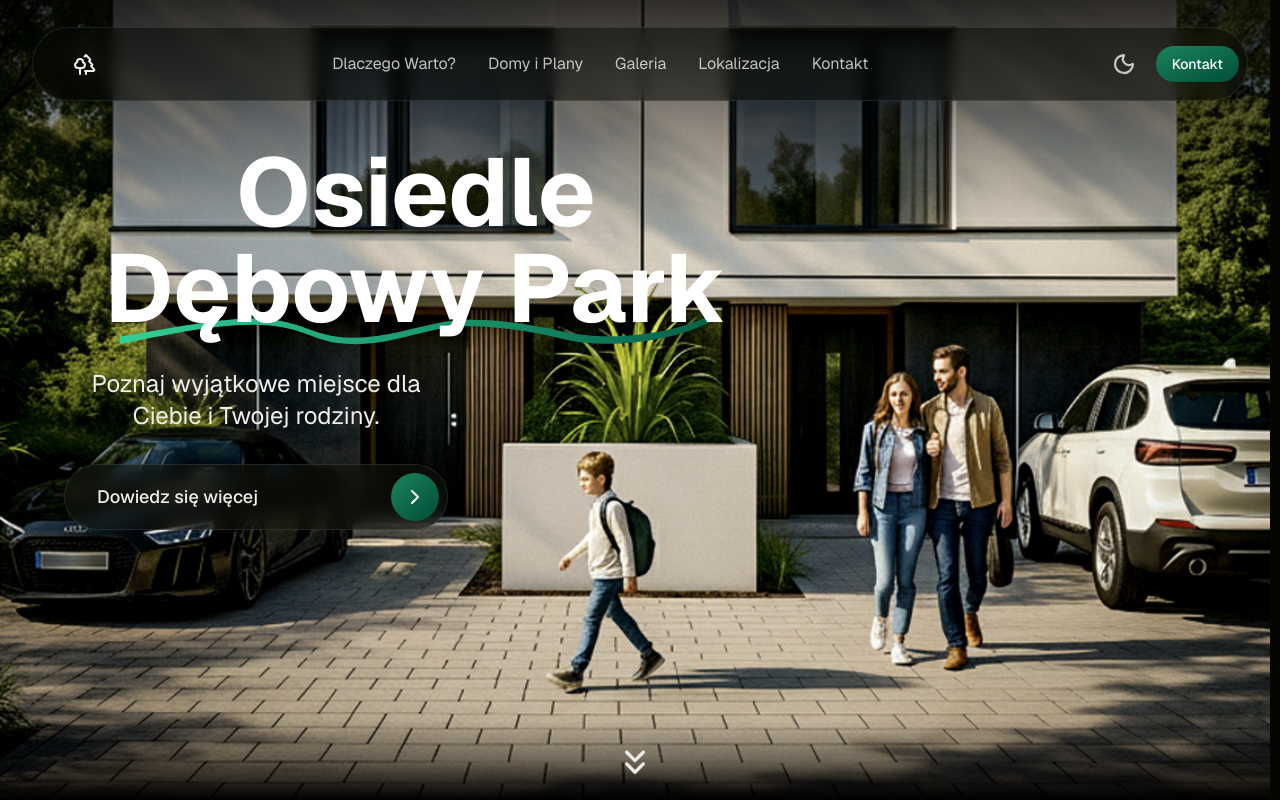
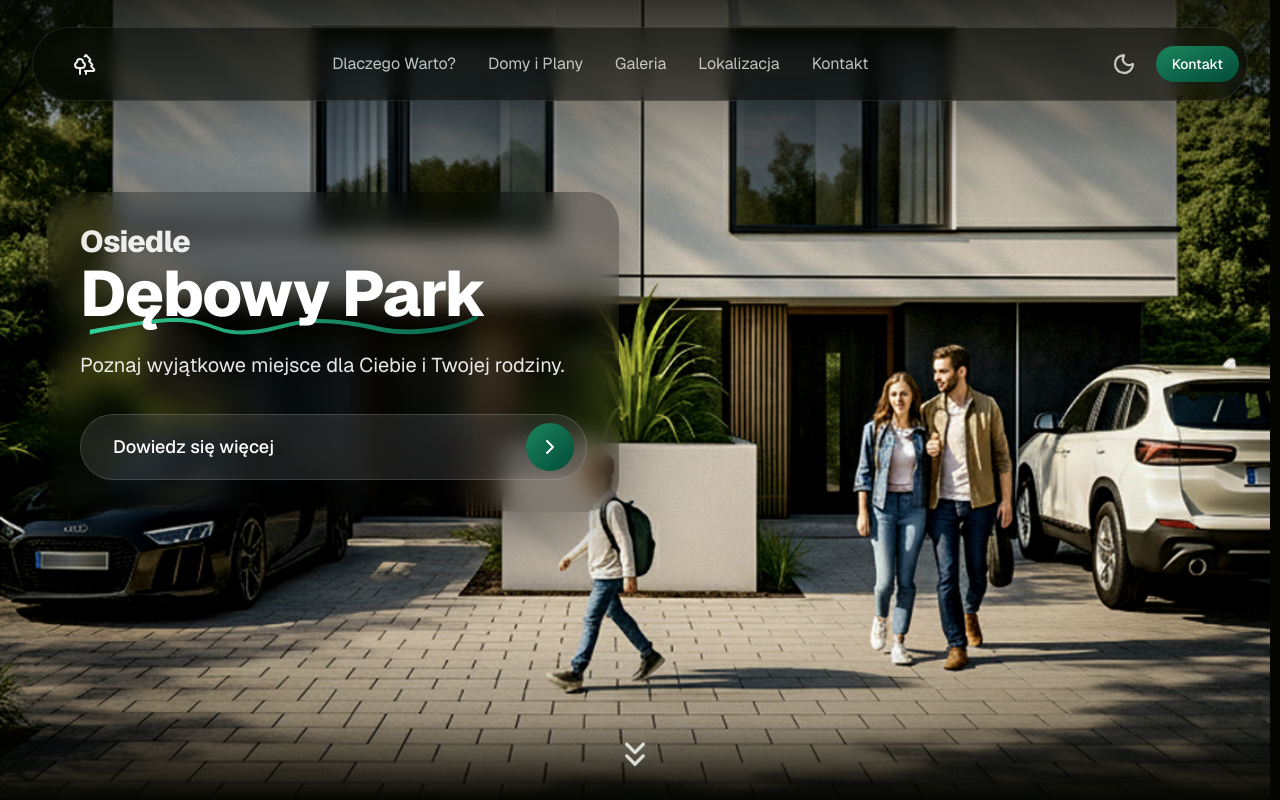
Before and after one commit to KaczmarekBartosz/jaworowa-ostrzeszow, a Next.js app: page / in a window 1280 px wide. Shown: the top 800 px of the page. Built offline with nearby package versions, Linux system fonts and the light colour scheme.

Commit message:
Kolejny redesign hero

```diff
--- /dev/null
+++ b/components/sections/hero-section copy.tsx
@@ -0,0 +1,116 @@
+"use client";
+
+import Image from "next/image";
+import { ChevronRight, ChevronsDown } from "lucide-react";
+import * as React from "react";
+
+/**
+ * Alt Hero v2
+ * - MOBILE: odtwarza układ ze screena (centrowanie, duże CTA-pill, ten sam rytm pionowy)
+ * - DESKTOP: pełnoekranowe tło + pływający panel "glass" wyrównany do lewej krawędzi kontenera (jak nawigacja)
+ * - "Dębowy Park" w jednej linii na md+
+ */
+export function HeroSection() {
+  const onScroll = React.useCallback((id: string) => {
+    const el = document.getElementById(id);
+    if (!el) return;
+    const reduced = window.matchMedia(
+      "(prefers-reduced-motion: reduce)"
+    ).matches;
+    el.scrollIntoView({
+      behavior: reduced ? ("auto" as ScrollBehavior) : "smooth",
+      block: "start",
+    });
+  }, []);
+
+  return (
+    <section
+      id="hero"
+      className="relative isolate flex min-h-[100svh] w-full items-stretch overflow-hidden"
+    >
+      {/* FULL-BLEED BG */}
+      <Image
+        src="/Artboard_2.jpg"
+        alt="Nowoczesny dom w otoczeniu zieleni – Osiedle Dębowy Park"
+        fill
+        priority
+        className="-z-10 object-cover object-bottom"
+        sizes="100vw"
+        quality={80}
+      />
+      {/* Readability helpers */}
+      <div
+        className="pointer-events-none absolute inset-0 -z-10 bg-[radial-gradient(ellipse_at_top,rgba(0,0,0,0.45),transparent_55%)]"
+        aria-hidden
+      />
+      <div
+        className="pointer-events-none absolute inset-x-0 bottom-0 -z-10 h-1/3 bg-gradient-to-t from-black/60 via-black/20 to-transparent"
+        aria-hidden
+      />
+
+      {/* CONTENT CONTAINER — aligns with site nav */}
+      <div className="relative z-10 mx-auto flex w-full max-w-7xl flex-1 items-center">
+        <div className="container mx-auto grid w-full grid-cols-1 px-4 sm:px-6 md:px-8 lg:px-12 md:grid-cols-12 md:gap-8">
+          {/* FLOATING GLASS PANEL (desktop), mobile stays transparent */}
+          <div className="md:col-span-7 lg:col-span-6">
+            <div className="mb-50 rounded-[2rem] bg-black/0 p-[clamp(2.5rem,3vw,1.5rem)] backdrop-blur-0 md:bg-black/35 md:p-8 md:shadow-[0_20px_70px_rgba(0,0,0,0.45)] md:backdrop-blur-md">
+              {/* Heading */}
+              <h1 className="text-center font-extrabold text-white md:text-left">
+                <span className="block text-[clamp(1.375rem,2.5vw,1.875rem)] tracking-tight text-white/90">
+                  Osiedle
+                </span>
+                <span className="relative inline-block md:whitespace-nowrap">
+                  <span className="relative z-10 block text-[clamp(2.5rem,6vw,4rem)] leading-[0.95] tracking-tight">
+                    Dębowy Park
+                  </span>
+                  <Image
+                    src="/underline-gradient-green.svg"
+                    alt=""
+                    width={760}
+                    height={40}
+                    className="pointer-events-none absolute -bottom-2 left-0 w-full select-none md:-bottom-3"
+                    aria-hidden
+                  />
+                </span>
+              </h1>
+
+              {/* Lead */}
+              <p className="mx-auto mt-6 max-w-prose text-center text-[clamp(1rem,1.6vw,1.25rem)] leading-relaxed text-white/90 md:text-left">
+                Poznaj wyjątkowe miejsce dla Ciebie i Twojej rodziny.
+              </p>
+
+              {/* CTA pill (faithful to mobile look) */}
+              <div className="mx-auto mt-8 max-w-[32rem] md:mx-0">
+                <button
+                  type="button"
+                  onClick={() => onScroll("dlaczego-warto")}
+                  className="group flex w-full items-center justify-between rounded-full border border-white/15 bg-white/10 px-2 py-2 backdrop-blur-sm transition-all duration-300 hover:bg-white/15 focus-visible:outline-none focus-visible:ring-2 focus-visible:ring-white/60"
+                >
+                  <span className="pl-6 text-[clamp(1.05rem,1.6vw,1.25rem)] font-medium text-white">
+                    Dowiedz się więcej
+                  </span>
+                  <span className="mr-1 flex h-12 w-12 items-center justify-center rounded-full bg-gradient-to-br from-[var(--gradient-from)] to-[var(--gradient-to)] transition-transform duration-300 group-hover:scale-110">
+                    <ChevronRight className="h-6 w-6 text-white" aria-hidden />
+                  </span>
+                </button>
+              </div>
+            </div>
+          </div>
+
+          <div className="hidden md:col-span-5 lg:col-span-6 md:block" />
+        </div>
+      </div>
+
+      {/* Mobile-only extra spacer to keep dolna część zdjęcia widoczna jak na screenie */}
+      <div className="h-[12vh] md:hidden" aria-hidden />
+
+      {/* Scroll cue */}
+      <div
+        className="pointer-events-none absolute bottom-4 left-1/2 z-20 -translate-x-1/2"
+        aria-hidden
+      >
+        <ChevronsDown className="h-10 w-10 animate-bounce text-white/90" />
+      </div>
+    </section>
+  );
+}
--- a/components/sections/hero-section.tsx
+++ b/components/sections/hero-section.tsx
@@ -1,66 +1,175 @@
 "use client";
 
 import Image from "next/image";
-import { ChevronsDown, ChevronRight, Trees } from "lucide-react";
+import { ChevronRight, ChevronsDown } from "lucide-react";
+import * as React from "react";
 
+/**
+ * Alt Hero v7 — HIGH on mobile, LOWER on desktop
+ * - MOBILE (<= md-1): content pushed UP via 3-row grid (1.7fr / auto / 0.8fr)
+ * - DESKTOP (md+): content panel lowered using a page-high grid (1fr / auto / 1.6fr)
+ *   Panel stays left-aligned with nav/container; "Dębowy Park" stays on one line.
+ */
 export function HeroSection() {
+  const onScroll = React.useCallback((id: string) => {
+    const el = document.getElementById(id);
+    if (!el) return;
+    const reduced = window.matchMedia(
+      "(prefers-reduced-motion: reduce)"
+    ).matches;
+    el.scrollIntoView({
+      behavior: reduced ? ("auto" as ScrollBehavior) : "smooth",
+      block: "start",
+    });
+  }, []);
+
   return (
-    <section className="relative flex h-[100dvh] flex-col overflow-hidden">
+    <section
+      id="hero"
+      className="relative isolate min-h-[100svh] w-full overflow-hidden"
+    >
+      {/* FULL-BLEED BG */}
       <Image
         src="/Artboard_2.jpg"
-        alt="Nowoczesny dom z przestronnym wnętrzem - Osiedle Dębowy Park"
+        alt="Nowoczesny dom w otoczeniu zieleni – Osiedle Dębowy Park"
         fill
         priority
-        className="z-0 object-cover object-bottom"
+        className="-z-10 object-cover object-bottom"
+        sizes="100vw"
+        quality={80}
       />
 
-      <div className="absolute inset-0 z-10 hero-gradient-overlay" />
+      {/* Contrast helpers */}
+      <div
+        className="pointer-events-none absolute inset-x-0 top-0 -z-10 h-2/5 bg-gradient-to-b from-background/80 via-background/20 to-transparent"
+        aria-hidden
+      />
+      <div
+        className="pointer-events-none absolute inset-x-0 bottom-0 -z-10 h-1/5 bg-gradient-to-t from-background via-background/20 to-transparent"
+        aria-hidden
+      />
 
-      <div className="relative z-20 mx-auto flex h-full min-h-screen w-full max-w-7xl flex-1 flex-col justify-between p-6 pt-24 md:p-8 md:pt-32">
-        <div>
-          <h1 className="max-w-3xl mt-4 p-0 text-3xl text-center font-bold text-white md:text-8xl">
-            Osiedle{" "}
-            <span className="relative inline-flex">
-              <span className="relative z-10 text-5xl text-center md:text-8xl">
+      {/* ================= MOBILE (HIGH) ================= */}
+      <div className="relative z-10 block md:hidden">
+        <div className="mx-auto w-full max-w-7xl px-4 sm:px-6">
+          {/* Push content up: bigger top spring */}
+          <div className="grid h-[100svh] grid-rows-[0.3fr_auto_0.8fr]">
+            <div />
+
+            <div className="rounded-[2rem] bg-black/0 p-6 backdrop-blur-0">
+              <h1 className="text-center font-extrabold text-white">
+                <span className="block text-[1.375rem] tracking-tight text-white/90">
+                  Osiedle
+                </span>
+                <span className="relative inline-block">
+                  <span className="relative z-10 block text-[2.5rem] leading-[0.95] tracking-tight">
                     Dębowy Park
                   </span>
                   <Image
                     src="/underline-gradient-green.svg"
                     alt=""
-                width={250}
-                height={20}
-                className="absolute -bottom-2 left-0 w-full md:-bottom-3"
-                aria-hidden="true"
+                    width={760}
+                    height={40}
+                    className="pointer-events-none absolute -bottom-2 left-0 w-full select-none"
+                    aria-hidden
                   />
                 </span>
               </h1>
-        </div>
 
-        <div className="w-full p-8 max-w-md mb-80">
-          <p className="text-lg text-center text-foreground md:text-2xl">
+              <p className="mx-auto mt-6 max-w-prose text-center text-[1rem] leading-relaxed text-white/90">
                 Poznaj wyjątkowe miejsce dla Ciebie i Twojej rodziny.
               </p>
 
+              <div className="mx-auto mt-8 max-w-[32rem]">
                 <button
-            onClick={() =>
-              document
-                .querySelector("#dlaczego-warto")
-                ?.scrollIntoView({ behavior: "smooth" })
-            }
-            className="group mb-24 mt-8 flex w-full items-center justify-between rounded-full bg-secondary/50 p-2 text-left transition-all duration-300 hover:bg-secondary/80 border backdrop-blur-sm"
+                  type="button"
+                  onClick={() => onScroll("dlaczego-warto")}
+                  className="group flex w-full items-center justify-between rounded-full border border-white/15 bg-white/10 px-2 py-2 backdrop-blur-sm transition-all duration-300 hover:bg-white/15 focus-visible:outline-none focus-visible:ring-2 focus-visible:ring-white/60"
                 >
-            <span className="pl-6 text-lg font-medium text-foreground">
+                  <span className="pl-6 text-[1.05rem] font-medium text-white">
                     Dowiedz się więcej
                   </span>
-            <div className="flex h-12 w-12 items-center justify-center rounded-full bg-gradient-to-br from-[var(--gradient-from)] to-[var(--gradient-to)] transition-transform duration-300 group-hover:scale-110">
-              <ChevronRight className="h-6 w-6 text-primary-foreground" />
-            </div>
+                  <span className="mr-1 flex h-12 w-12 items-center justify-center rounded-full bg-gradient-to-br from-[var(--gradient-from)] to-[var(--gradient-to)] transition-transform duration-300 group-hover:scale-110">
+                    <ChevronRight className="h-6 w-6 text-white" aria-hidden />
+                  </span>
                 </button>
               </div>
             </div>
 
-      <div className="absolute bottom-2 left-1/2 z-20 -translate-x-1/2">
-        <ChevronsDown className="h-10 w-10 animate-bounce text-foreground" />
+            <div />
+          </div>
+        </div>
+      </div>
+
+      {/* ================= DESKTOP (LOW) ================= */}
+      <div className="relative z-10 hidden md:block">
+        <div className="mx-auto w-full max-w-7xl">
+          {/* Full-height grid lowers the panel */}
+          <div className="container mx-auto grid h-[100svh] grid-rows-[1fr_auto_1.6fr] grid-cols-12 gap-8 px-8 lg:px-12">
+            {/* row 1 spacer across all cols */}
+            <div className="col-span-12" />
+
+            {/* row 2 content */}
+            <div className="col-span-7 lg:col-span-6">
+              <div className="rounded-[2rem] bg-black/35 p-8 shadow-[0_20px_70px_rgba(0,0,0,0.45)] backdrop-blur-md">
+                <h1 className="text-left font-extrabold text-white">
+                  <span className="block text-3xl tracking-tight text-white/90">
+                    Osiedle
+                  </span>
+                  <span className="relative mt-1 inline-block whitespace-wrap">
+                    <span className="relative z-10 block text-[clamp(3rem,6vw,4rem)] leading-[0.95] tracking-tight">
+                      Dębowy Park
+                    </span>
+                    <Image
+                      src="/underline-gradient-green.svg"
+                      alt=""
+                      width={760}
+                      height={40}
+                      className="pointer-events-none absolute -bottom-3 left-0 w-full select-none"
+                      aria-hidden
+                    />
+                  </span>
+                </h1>
+
+                <p className="mt-6 max-w-prose text-left text-xl leading-relaxed text-white/90">
+                  Poznaj wyjątkowe miejsce dla Ciebie i Twojej rodziny.
+                </p>
+
+                <div className="mt-8 max-w-[32rem]">
+                  <button
+                    type="button"
+                    onClick={() => onScroll("dlaczego-warto")}
+                    className="group inline-flex w-full items-center justify-between rounded-full border border-white/15 bg-white/10 px-2 py-2 backdrop-blur-sm transition-all duration-300 hover:bg-white/15 focus-visible:outline-none focus-visible:ring-2 focus-visible:ring-white/60"
+                  >
+                    <span className="pl-6 text-lg font-medium text-white">
+                      Dowiedz się więcej
+                    </span>
+                    <span className="mr-1 flex h-12 w-12 items-center justify-center rounded-full bg-gradient-to-br from-[var(--gradient-from)] to-[var(--gradient-to)] transition-transform duration-300 group-hover:scale-110">
+                      <ChevronRight
+                        className="h-6 w-6 text-white"
+                        aria-hidden
+                      />
+                    </span>
+                  </button>
+                </div>
+              </div>
+            </div>
+
+            {/* row 2 empty right area for alignment */}
+            <div className="col-span-5 lg:col-span-6" />
+
+            {/* row 3 spacer */}
+            <div className="col-span-12" />
+          </div>
+        </div>
+      </div>
+
+      {/* Scroll cue (shared) */}
+      <div
+        className="pointer-events-none absolute bottom-4 left-1/2 z-20 -translate-x-1/2"
+        aria-hidden
+      >
+        <ChevronsDown className="h-10 w-10 animate-bounce text-foreground/90" />
       </div>
     </section>
   );
```
Also changed, not shown: 1 other file (tests, documents, lock files or other folders). Lines whose indentation alone changed are shown as unchanged.
